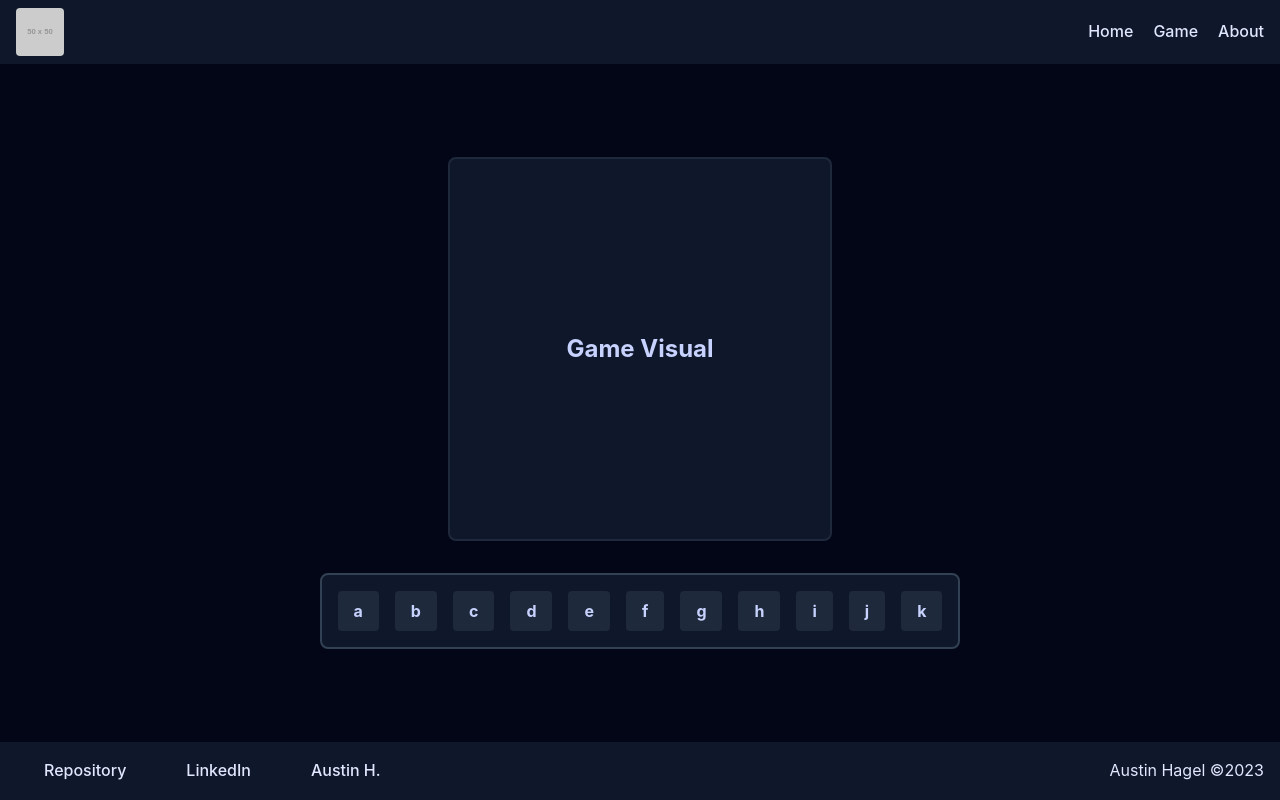
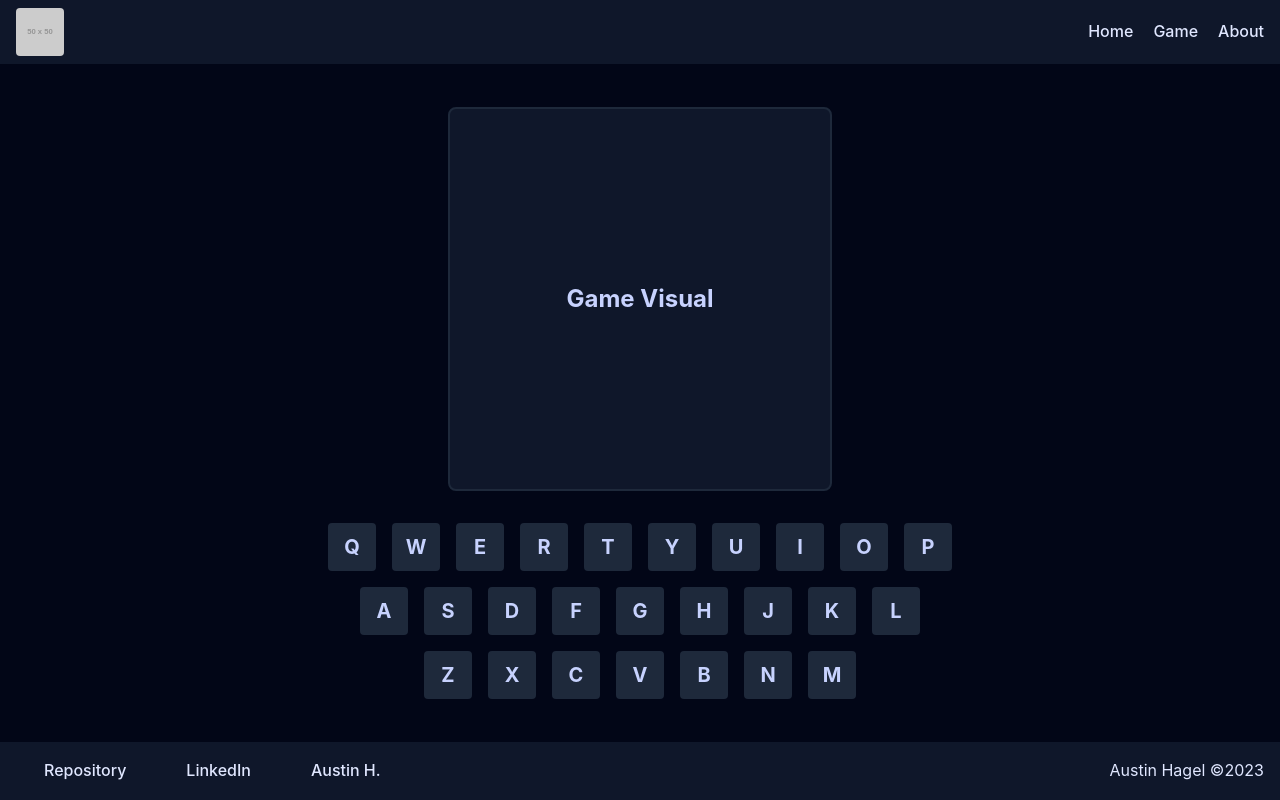
Before and after one commit to austinh-io/RTT-WordGuess, a React (Vite) app: page /game in a window 1280 px wide. Built offline with nearby package versions, Linux system fonts and the light colour scheme; some icons are missing.

Commit message:
Update GameVisual and LetterButton components

```diff
--- a/src/components/GameVisual.tsx
+++ b/src/components/GameVisual.tsx
@@ -1,7 +1,7 @@
 const GameVisual = () => {
   return (
     <div className='flex flex-col items-center justify-center w-full'>
-      <div className='flex border-solid border-2 border-slate-800 bg-slate-900 rounded-lg h-96 w-96'>
+      <div className='flex border-solid border-2 border-slate-800 bg-slate-900 rounded-lg h-64 w-64 sm:h-96 sm:w-96'>
         <span className='flex items-center justify-center mx-auto text-2xl text-indigo-200 font-bold'>
           Game Visual
         </span>
--- a/src/components/LetterButton.tsx
+++ b/src/components/LetterButton.tsx
@@ -6,9 +6,9 @@ type LetterButtonProps = {
 const LetterButton = ({ letter, onClick }: LetterButtonProps) => {
   return (
     <button
-      className='bg-slate-800 hover:bg-indigo-800 text-indigo-200 font-bold py-2 px-4 rounded'
+      className='flex items-center justify-center bg-slate-800 hover:bg-indigo-800 text-indigo-200 font-bold w-6 h-6 text-sm sm:text-xl sm:h-12 sm:w-12 sm:p-6 rounded'
       onClick={onClick}>
-      {letter}
+      {letter.toUpperCase()}
     </button>
   );
 };
--- a/src/components/LetterTray.tsx
+++ b/src/components/LetterTray.tsx
@@ -1,19 +1,32 @@
 import LetterButton from './LetterButton';
 
+//prettier-ignore
+const qwertyLayout = [
+  ['q', 'w', 'e', 'r', 't', 'y', 'u', 'i', 'o', 'p'],
+  ['a', 's', 'd', 'f', 'g', 'h', 'j', 'k', 'l'],
+  ['z', 'x', 'c', 'v', 'b', 'n', 'm'],
+];
+
 const LetterTray = () => {
-  const letters = ['a', 'b', 'c', 'd', 'e', 'f', 'g', 'h', 'i', 'j', 'k'];
-
   return (
     <>
-      <div className='flex flex-wrap border-solid border-2 bg-slate-900 border-slate-700 rounded-lg min-h-[4rem] min-w-[4rem] gap-4 p-4'>
-        {letters.map((letter) => (
-          <LetterButton
-            key={letter}
-            onClick={() => console.log(letter)}
-            letter={letter}
-          />
+      <div className='grid gap-2 sm:gap-4'>
+        {qwertyLayout.map((row, rowIndex) => (
+          <div
+            key={rowIndex}
+            className={`flex items-center justify-center gap-2 sm:gap-4`}>
+            {row.map((letter) => (
+              <LetterButton
+                key={letter}
+                onClick={() => console.log(letter)}
+                letter={letter}
+              />
+            ))}
+          </div>
         ))}
       </div>
+
+      {/* <div className='flex flex-wrap border-solid border-2 bg-slate-900 border-slate-700 rounded-lg min-h-[4rem] min-w-[4rem] gap-4 p-4 max-w-screen-sm'></div> */}
     </>
   );
 };
```
